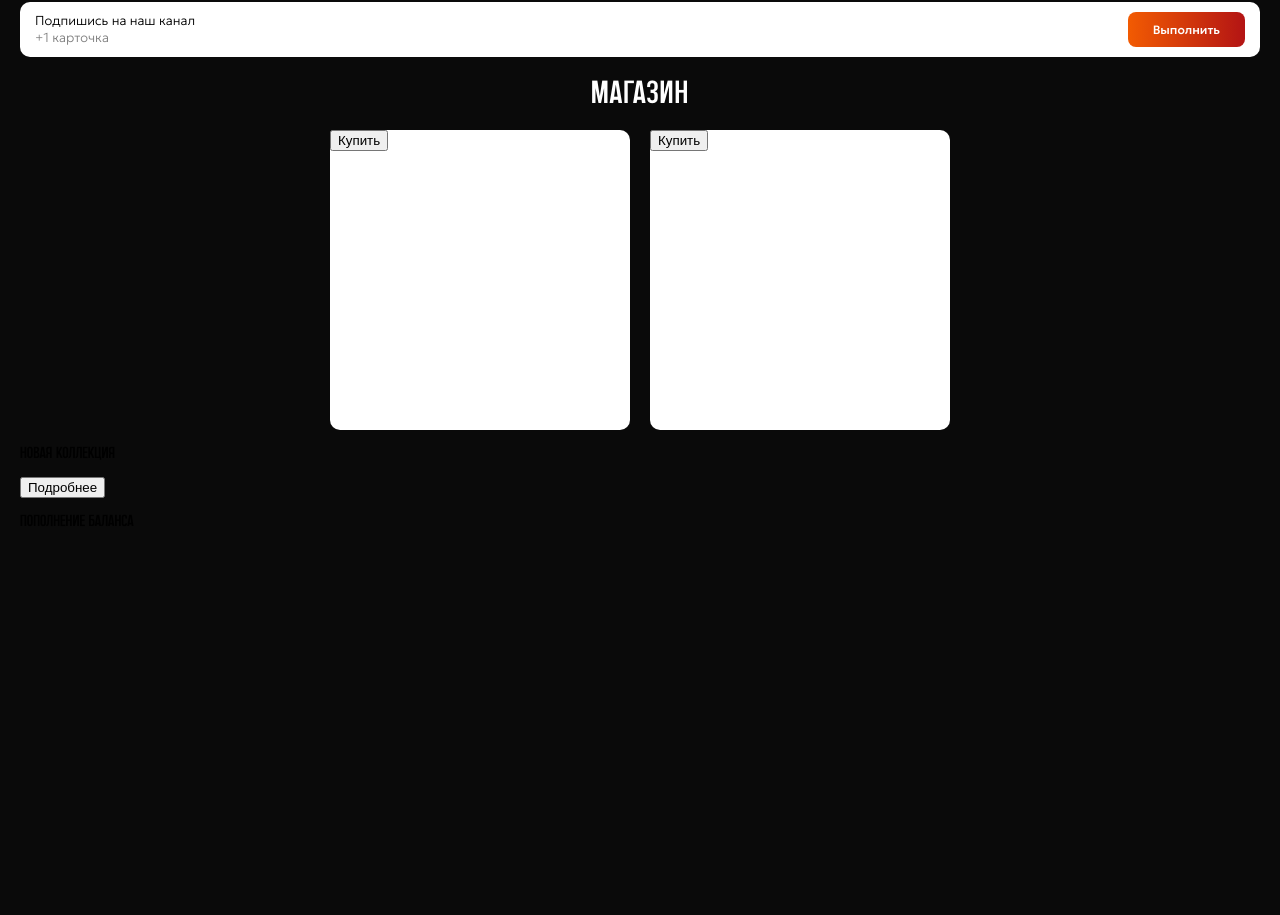
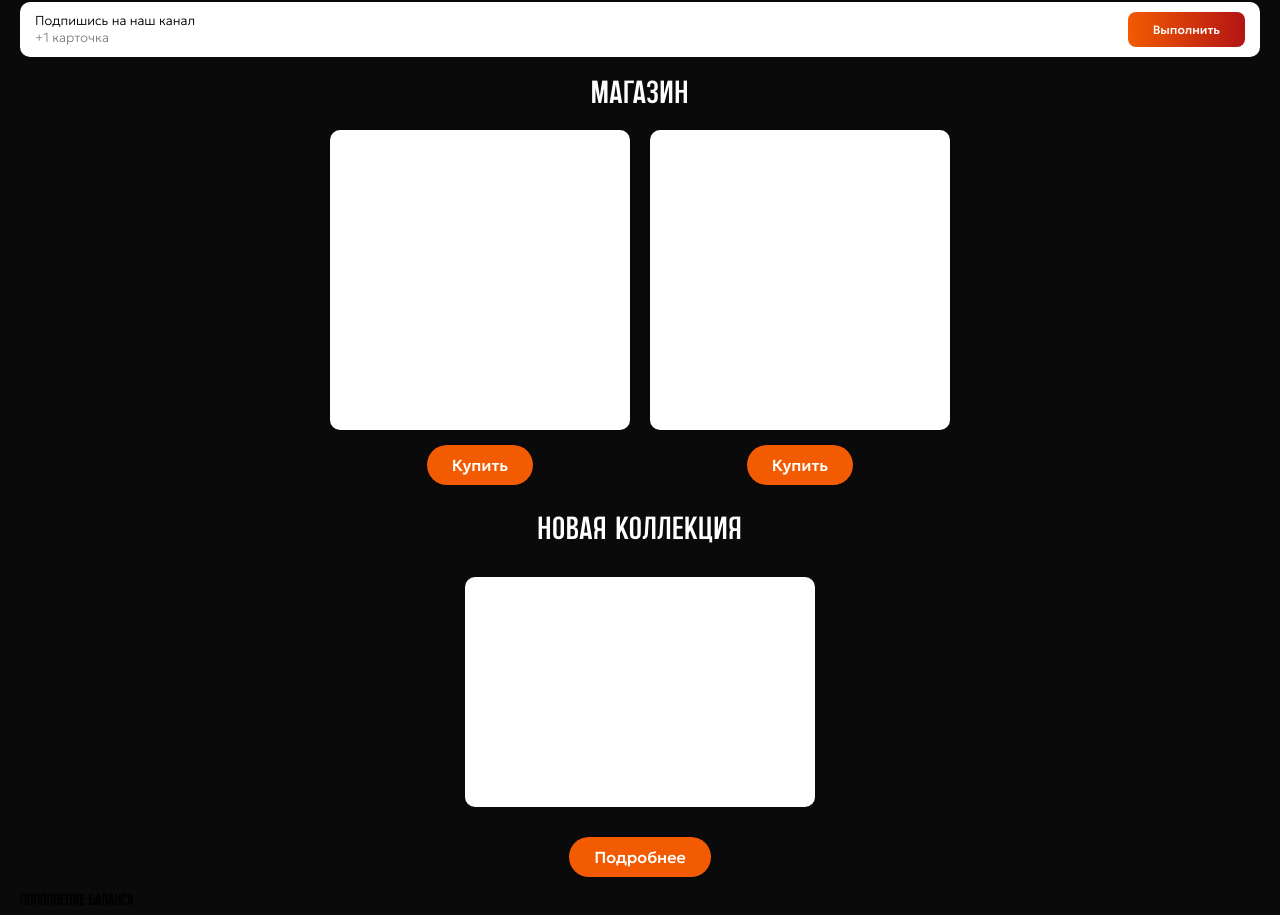
Before and after one commit to w1rexel/flip_fmsbot, a website: page index.html in a window 1280 px wide. Shown: the part 697-1612 px from the top of the page. Before the commit the page ends 1242 px from the top, so only its background shows below. Drawn offline with Linux system fonts and the light colour scheme.

Commit message:
Update styles.css

```diff
--- a/styles.css
+++ b/styles.css
@@ -254,17 +254,73 @@
   }
 
   .card {
+    display: flex;
+    flex-direction: column;
     width: 100%;
-    background-color: white;
-    border-radius: 10px;
-    aspect-ratio: 1/1;
-    gap: 20px;
+    justify-content: center;
     max-width: 300px;
-
+    align-items: center;
+    justify-content: center;
   }
   .cards {
     width: 100%;
     display: flex;
+    justify-content: center;
     gap: 20px;
+  }
+.buy-btn {
+  background-color: #F25B02;
+  color: white;
+  font-family: 'geologica';
+  font-size: 16px;
+  font-weight: 500;
+  border: none;
+  border-radius: 100px;
+  padding: 10px 25px;
+  margin-top: 15px;
+}
+.square {
+  width: 100%;
+    background-color: white;
+    border-radius: 10px;
+    aspect-ratio: 1/1;
+    max-width: 300px;
+    flex-direction: column;
+}
+.new-clc {
+    color: white;
+    text-align: center;
+    font-family: 'saar';
+    font-weight: 400;
+    letter-spacing: 1px;
+    font-size: 32px;
+    margin-top: 30px;
+}
+.clc {
+   display: flex;
+    width: 100%
     justify-content: center;
-  }
+    flex-direction: column;
+    align-items: center;
+    gap: 15px
+}
+.more-btn {
+    background-color: #F25B02;
+    color: white;
+    font-family: 'geologica';
+   font-size: 16px;
+    font-weight: 500;
+    border: none;
+    border-radius: 100px;
+    padding: 10px 25px;
+    margin-top: 15px;
+}
+.clc-card {
+    display: flex;
+    background-color: white;
+    border-radius: 10px;
+    width: 350px;
+    height: 230px;
+    justify-content: center;
+    align-items: center;
+}
```
